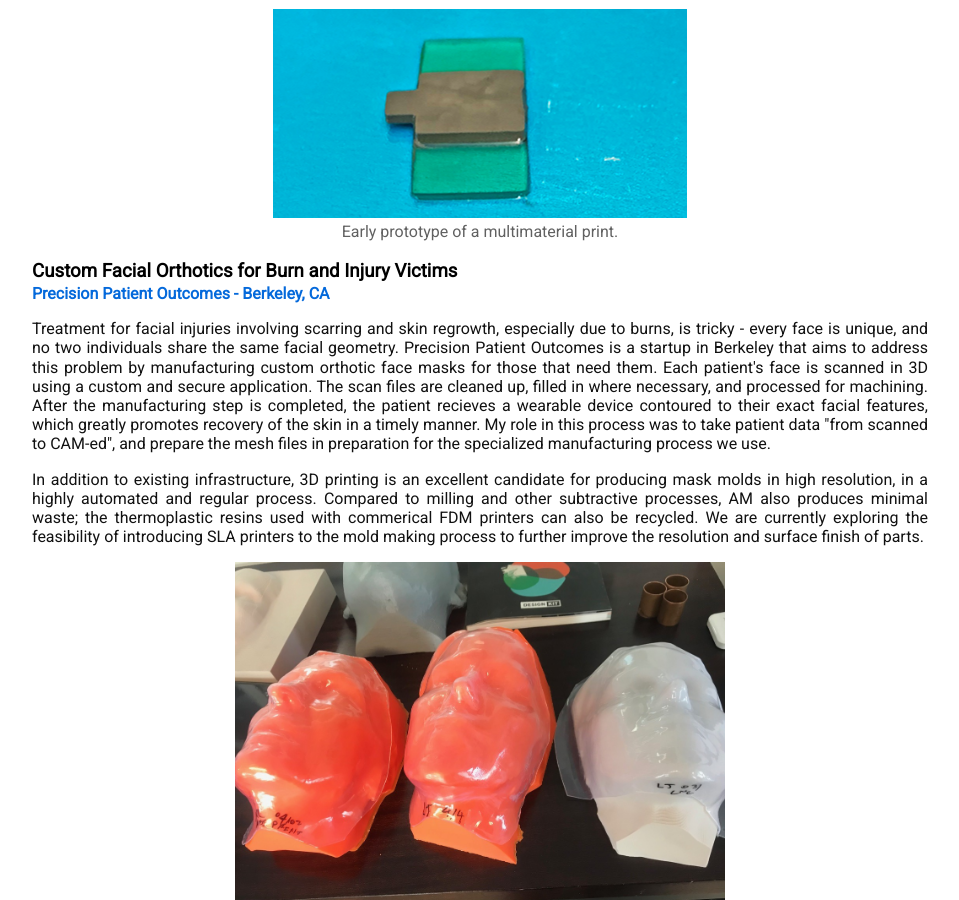
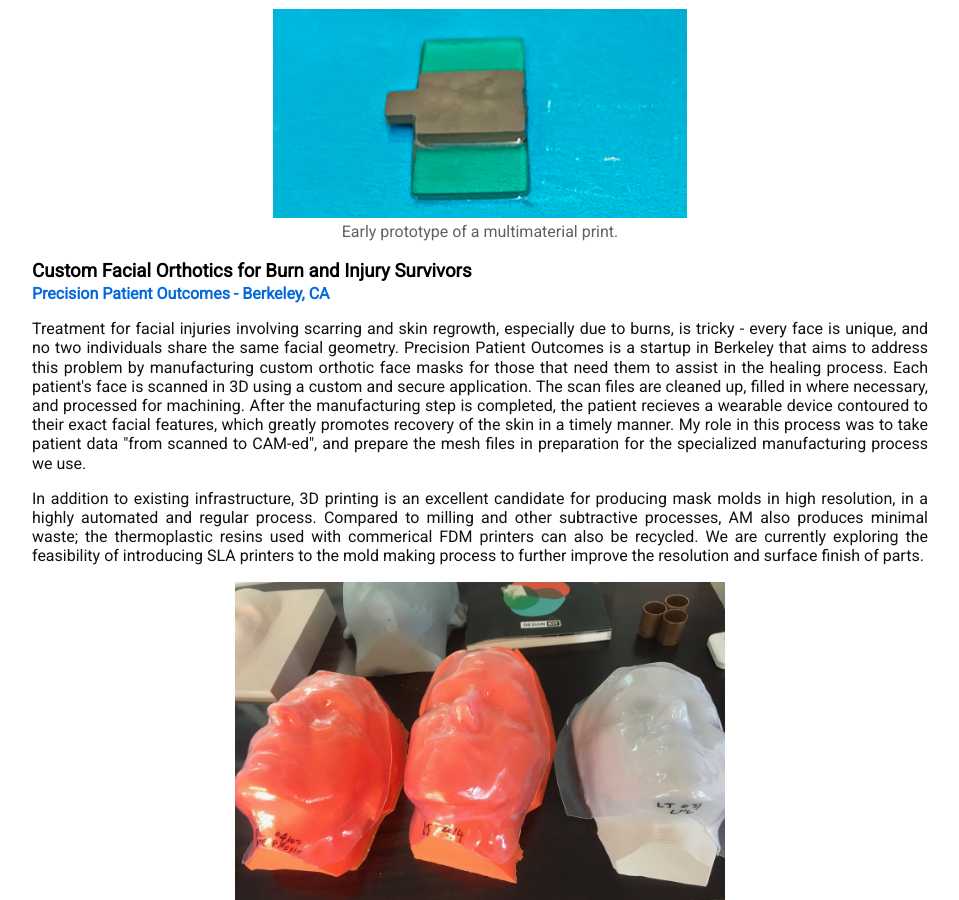
Before and after one commit to carbonheliumnitrogen/carbonheliumnitrogen.github.io, a Jekyll site: the page built from projects.html, in a window 1280 px wide and 900 px high, scrolled down 1492 px. Shown: the whole window, without its empty margins (160-1119 px from the left). Built offline with Jekyll 4.4.1, drawn with Linux system fonts in a browser that asks for light colours.

Commit message:
Update projects.html

```diff
--- a/projects.html
+++ b/projects.html
@@ -58,9 +58,9 @@
 	</figure>
 </div>
 
-	<h3>Custom Facial Orthotics for Burn and Injury Victims</h3>
+	<h3>Custom Facial Orthotics for Burn and Injury Survivors</h3>
 	<h4><a href="https://www.precisionpatientoutcomes.com/" target="_blank">Precision Patient Outcomes - Berkeley, CA</a></h4>
-	<p>Treatment for facial injuries involving scarring and skin regrowth, especially due to burns, is tricky - every face is unique, and no two individuals share the same facial geometry. Precision Patient Outcomes is a startup in Berkeley that aims to address this problem by manufacturing custom orthotic face masks for those that need them. Each patient's face is scanned in 3D using a custom and secure application. The scan files are cleaned up, filled in where necessary, and processed for machining. After the manufacturing step is completed, the patient recieves a wearable device contoured to their exact facial features, which greatly promotes recovery of the skin in a timely manner. My role in this process was to take patient data "from scanned to CAM-ed", and prepare the mesh files in preparation for the specialized manufacturing process we use.</p>
+	<p>Treatment for facial injuries involving scarring and skin regrowth, especially due to burns, is tricky - every face is unique, and no two individuals share the same facial geometry. Precision Patient Outcomes is a startup in Berkeley that aims to address this problem by manufacturing custom orthotic face masks for those that need them to assist in the healing process. Each patient's face is scanned in 3D using a custom and secure application. The scan files are cleaned up, filled in where necessary, and processed for machining. After the manufacturing step is completed, the patient recieves a wearable device contoured to their exact facial features, which greatly promotes recovery of the skin in a timely manner. My role in this process was to take patient data "from scanned to CAM-ed", and prepare the mesh files in preparation for the specialized manufacturing process we use.</p>
 
 <p> In addition to existing infrastructure, 3D printing is an excellent candidate for producing mask molds in high resolution, in a highly automated and regular process. Compared to milling and other subtractive processes, AM also produces minimal waste; the thermoplastic resins used with commerical FDM printers can also be recycled. We are currently exploring the feasibility of introducing SLA printers to the mold making process to further improve the resolution and surface finish of parts. </p>
 
```
